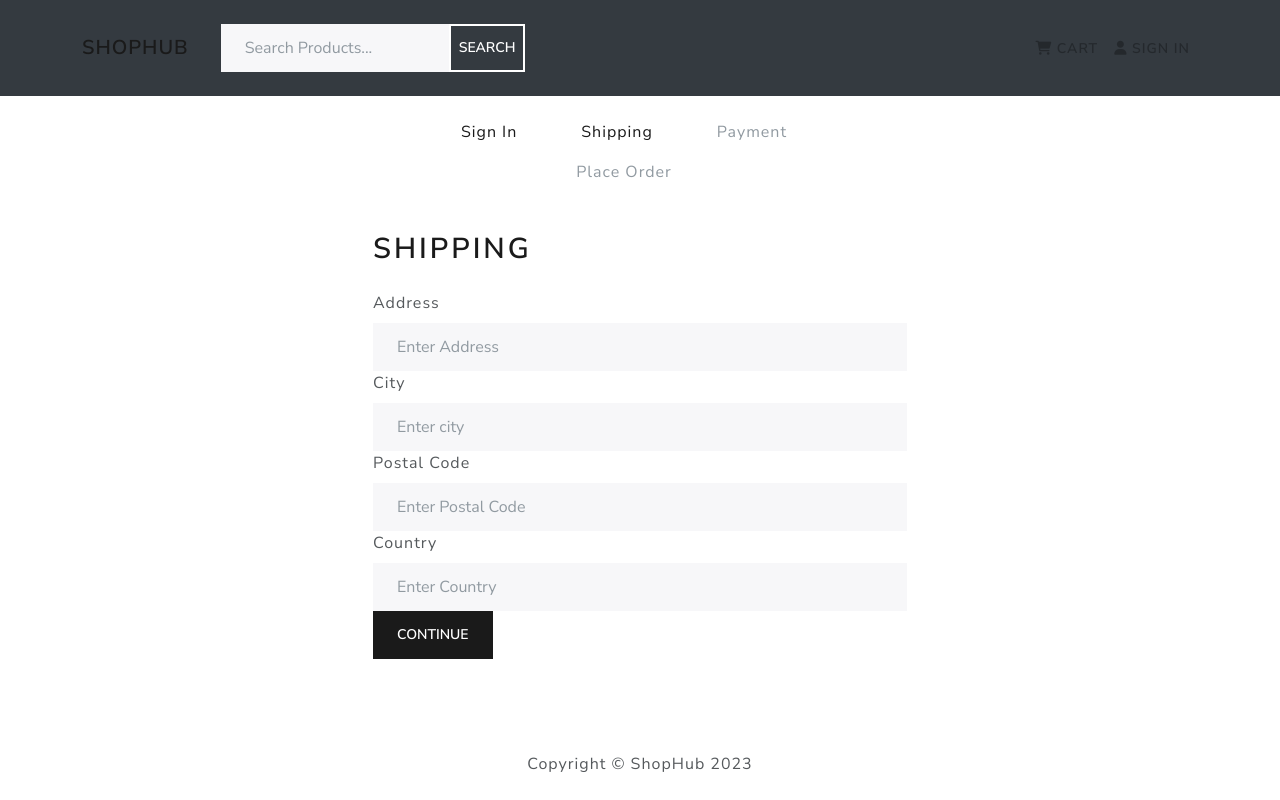
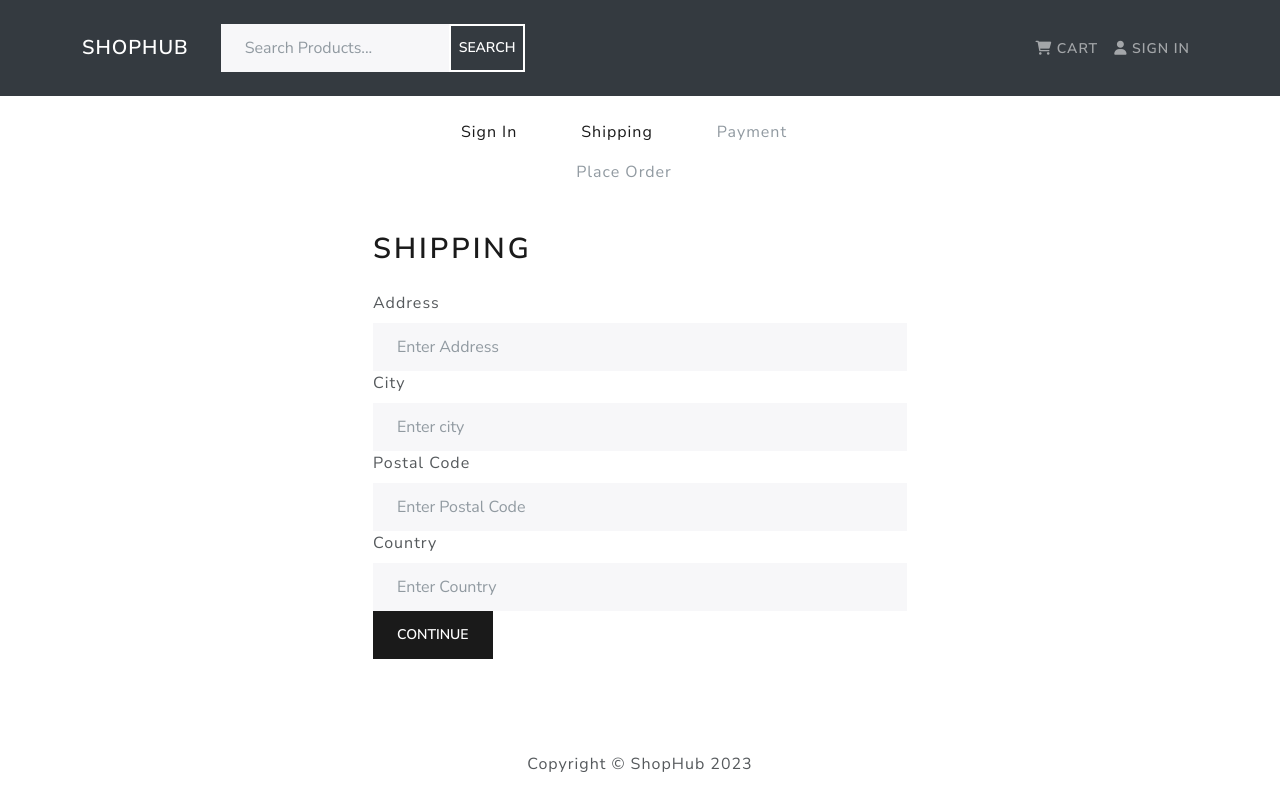
Before and after one commit to noahmuler/ShopHub, a React (Vite) app in the folder frontend/: page /shipping in a window 1280 px wide. Built offline with nearby package versions, Linux system fonts and the light colour scheme.

Commit message:
Header Rollback

```diff
--- a/frontend/src/components/Header.jsx
+++ b/frontend/src/components/Header.jsx
@@ -18,7 +18,7 @@ const Header = () => {
   };
   return (
     <header>
-      <Navbar bg="dark" variant="purple" expand="lg" collapseOnSelect>
+      <Navbar bg="dark" variant="dark" expand="lg" collapseOnSelect>
         <Container>
           <LinkContainer to="/">
             <Navbar.Brand>ShopHub</Navbar.Brand>
```
